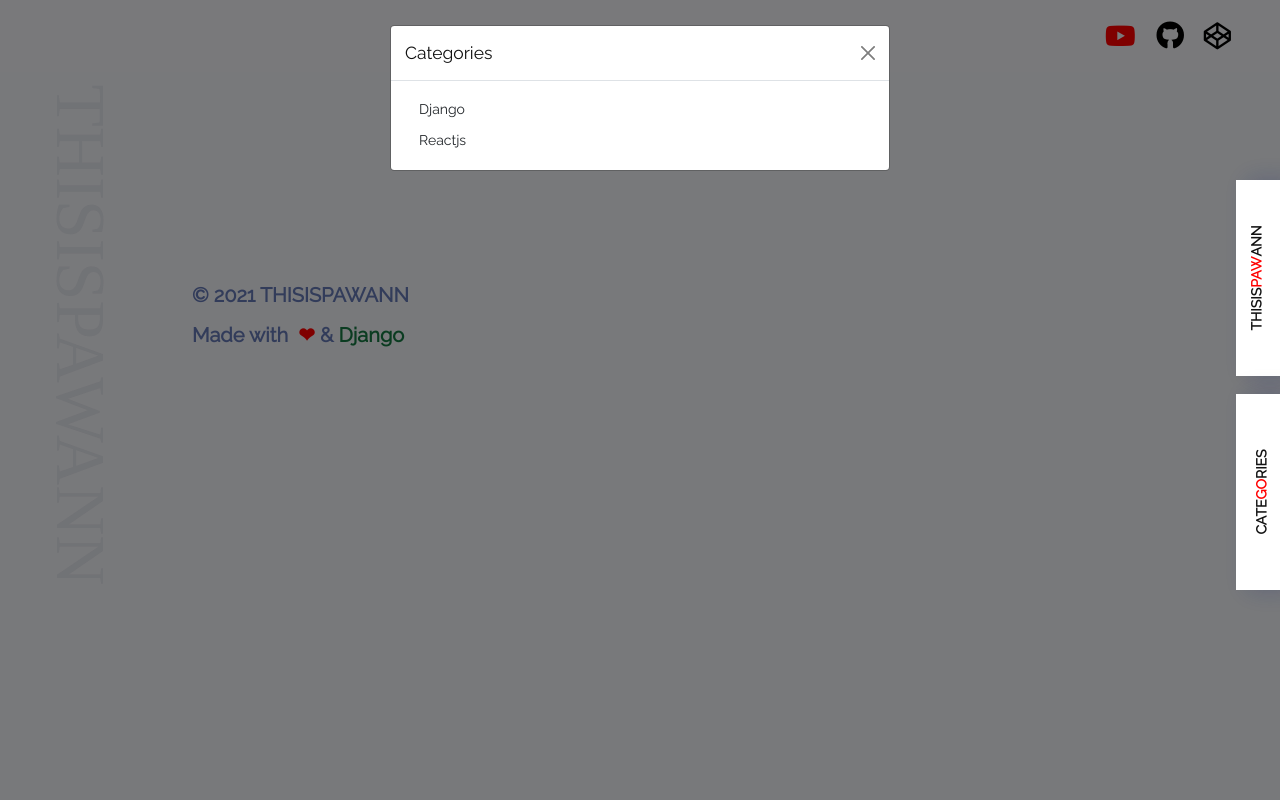
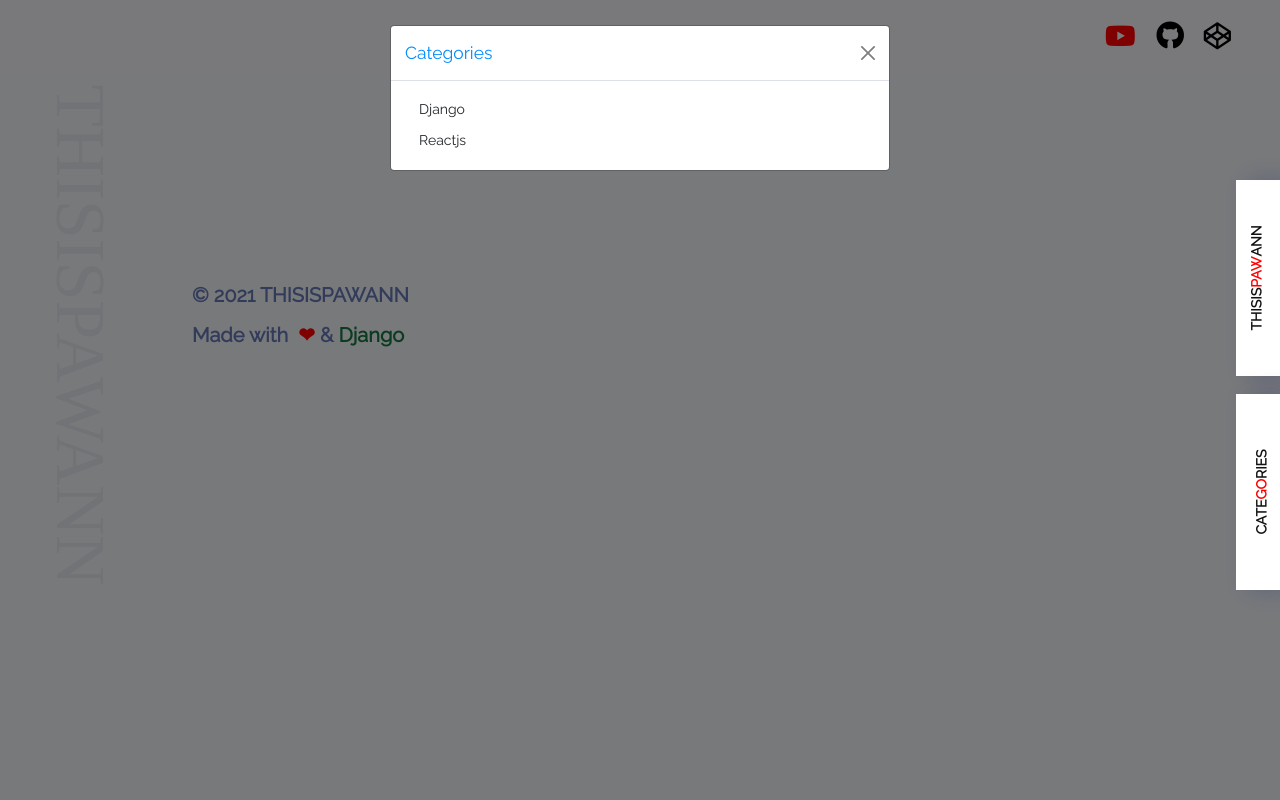
Before and after one commit to thisispawann/mysite, a Django app: page /category/2 in a window 1280 px wide, after a click on "CATEGORIES". Run offline with Django 3.2, Linux system fonts and the light colour scheme; data comes from the database, SQL or seed files in the repository.

Commit message:
applied DRY to categories

```diff
--- a/templates/base.html
+++ b/templates/base.html
@@ -66,6 +66,43 @@
         </div>
       </div>
     </main>
+    <!-- Button trigger modal -->
+    <a
+      type="button"
+      class="btn btn-primary category"
+      data-bs-toggle="modal"
+      data-bs-target="#exampleModal"
+    >
+      cate<b style="color: red">go</b>ries
+    </a>
+
+    <!-- Modal -->
+    <div
+      class="modal fade"
+      id="exampleModal"
+      tabindex="-1"
+      aria-labelledby="exampleModalLabel"
+      aria-hidden="true"
+    >
+      <div class="modal-dialog">
+        <div class="modal-content">
+          <div class="modal-header">
+            <h5 class="modal-title" id="exampleModalLabel" style="color:#008cff;">Categories</h5>
+            <button
+              type="button"
+              class="btn-close"
+              data-bs-dismiss="modal"
+              aria-label="Close"
+            ></button>
+          </div>
+          <div class="modal-body">
+            {% for category in category_list %}
+                 <a class="dropdown-item" href="/category/{{ category.name}}">{{category.name|title}}</a>
+                {% endfor %}
+          </div>
+        </div>
+      </div>
+    </div>
     {% block body %} {% endblock %}
     <h3 class="footer">
       © {% now "Y" %} THISISPAWANN<br />Made with&nbsp;
--- a/templates/category.html
+++ b/templates/category.html
@@ -1,45 +1,6 @@
 {% extends 'base.html' %} {% block title %} thisispawann | {{catlist.cat}}
 {%endblock %} {%block body %}
 
-<!-- Button trigger modal -->
-<a
-  type="button"
-  class="btn btn-primary category"
-  data-bs-toggle="modal"
-  data-bs-target="#exampleModal"
->
-  cate<b style="color: red">go</b>ries
-</a>
-
-<!-- Modal -->
-<div
-  class="modal fade"
-  id="exampleModal"
-  tabindex="-1"
-  aria-labelledby="exampleModalLabel"
-  aria-hidden="true"
->
-  <div class="modal-dialog">
-    <div class="modal-content">
-      <div class="modal-header">
-        <h5 class="modal-title" id="exampleModalLabel">Categories</h5>
-        <button
-          type="button"
-          class="btn-close"
-          data-bs-dismiss="modal"
-          aria-label="Close"
-        ></button>
-      </div>
-      <div class="modal-body">
-        {% for category in category_list %}
-        <a class="dropdown-item" href="/category/{{ category.name}}"
-          >{{category.name|title}}</a
-        >
-        {% endfor %}
-      </div>
-    </div>
-  </div>
-</div>
 <h3
   class="text-center mb-5"
   style="margin-top: 6rem !important; color: #008cff"
```
Also changed, not shown: templates/blog.html (+0 -36 lines).
